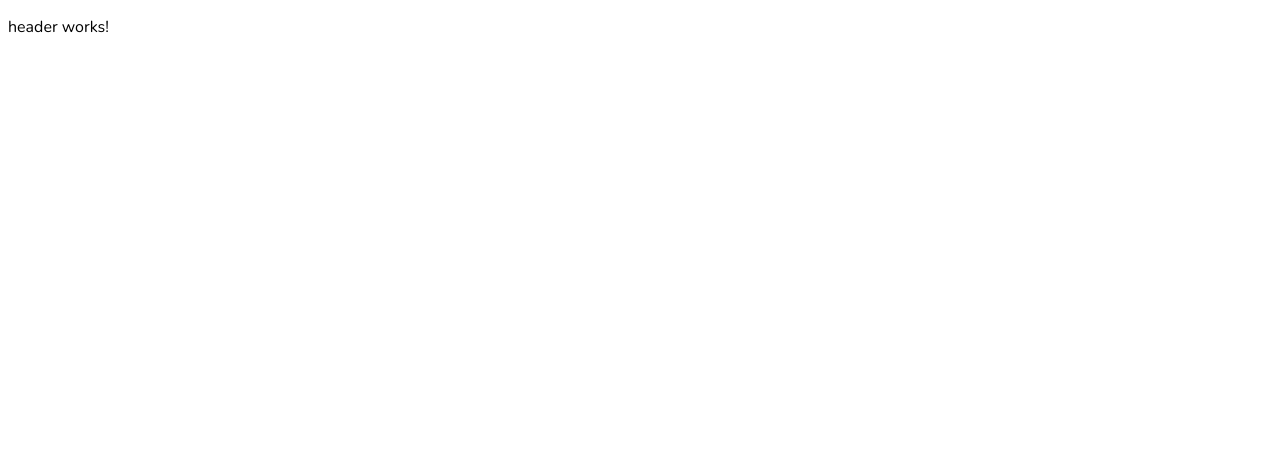
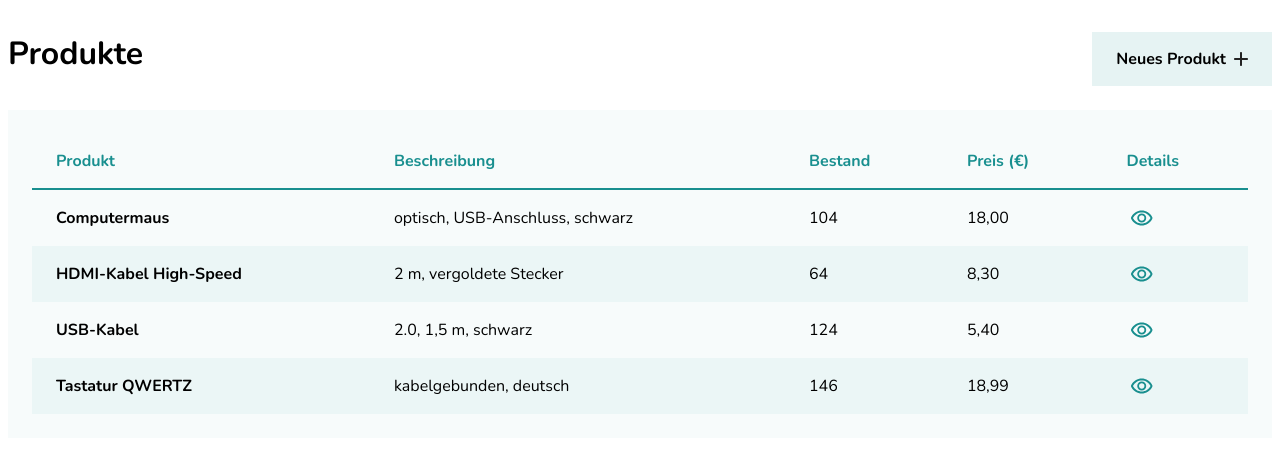
Before and after one commit to JonasMahlburg/Shopular, an Angular app: page / in a window 1280 px wide. Shown: the top 452 px of the page. Built offline with nearby package versions, Linux system fonts and the light colour scheme.

Commit message:
feat: adding HTML

```diff
--- a/src/app/app.html
+++ b/src/app/app.html
@@ -1,4 +1,4 @@
 <app-header></app-header>
-
+<app-product-list></app-product-list>
 
 <router-outlet />
--- a/src/app/app.ts
+++ b/src/app/app.ts
@@ -1,9 +1,10 @@
 import { Component, signal } from '@angular/core';
 import { RouterOutlet } from '@angular/router';
 import { Header } from './layout/header/header';
+import { ProductList } from './shared/components/product-list/product-list';
 
 @Component({
-  imports: [RouterOutlet, Header],
+  imports: [RouterOutlet, Header, ProductList],
   selector: 'app-root',
   styleUrl: './app.scss',
   templateUrl: './app.html',
--- a/src/app/layout/header/header.html
+++ b/src/app/layout/header/header.html
@@ -1 +1,19 @@
-<p>header works!</p>
+<header class="main-header">
+<h1 class="main-header__title">Produkte</h1>
+<a class="btn btn--primary">
+<span>Neues Produkt</span>
+<svg xmlns="http://www.w3.org/2000/svg" width="14" height="14" viewBox="0 0 14 14"
+fill="none">
+<path
+d="M6 8H1C0.716667 8 0.479167 7.90417 0.2875 7.7125C0.0958333 7.52083 0 7.28333
+0 7C0 6.71667 0.0958333 6.47917 0.2875 6.2875C0.479167 6.09583 0.716667 6 1 6H6V1C6
+0.716667 6.09583 0.479167 6.2875 0.2875C6.47917 0.0958333 6.71667 0 7 0C7.28333 0
+7.52083 0.0958333 7.7125 0.2875C7.90417 0.479167 8 0.716667 8 1V6H13C13.2833 6
+13.5208 6.09583 13.7125 6.2875C13.9042 6.47917 14 6.71667 14 7C14 7.28333 13.9042
+7.52083 13.7125 7.7125C13.5208 7.90417 13.2833 8 13 8H8V13C8 13.2833 7.90417 13.5208
+7.7125 13.7125C7.52083 13.9042 7.28333 14 7 14C6.71667 14 6.47917 13.9042 6.2875
+13.7125C6.09583 13.5208 6 13.2833 6 13V8Z"
+fill="#232323" />
+</svg>
+</a>
+</header>
--- a/src/app/shared/components/product-list/product-list.html
+++ b/src/app/shared/components/product-list/product-list.html
@@ -1 +1,47 @@
-<p>product-list works!</p>
+<section class="product-table-wrapper">
+  <table class="product-table" role="grid" aria-describedby="Produktliste">
+    <thead>
+      <tr>
+        <th>Produkt</th>
+        <th>Beschreibung</th>
+        <th>Bestand</th>
+        <th>Preis (€)</th>
+        <th>Details</th>
+      </tr>
+    </thead>
+
+    <tbody>
+      <tr role="link">
+        <td>Computermaus</td>
+        <td>optisch, USB-Anschluss, schwarz</td>
+        <td><span class="badge ok">104</span></td>
+        <td class="price">18,00</td>
+        <td><a class="btn--view" aria-label="Details anzeigen"></a></td>
+      </tr>
+
+      <tr role="link">
+        <td>HDMI-Kabel High-Speed</td>
+        <td>2 m, vergoldete Stecker</td>
+        <td><span class="badge low">64</span></td>
+        <td class="price">8,30</td>
+        <td><a class="btn--view" aria-label="Details anzeigen"></a></td>
+      </tr>
+
+      <tr role="link">
+        <td>USB-Kabel</td>
+        <td>2.0, 1,5 m, schwarz</td>
+        <td><span class="badge ok">124</span></td>
+        <td class="price">5,40</td>
+        <td><a class="btn--view" aria-label="Details anzeigen"></a></td>
+      </tr>
+
+      <tr routerLink="/edit">
+        <td>Tastatur QWERTZ</td>
+        <td>kabelgebunden, deutsch</td>
+        <td><span class="badge ok">146</span></td>
+        <td class="price">18,99</td>
+        <td><a class="btn--view" aria-label="Details anzeigen"></a></td>
+      </tr>
+    </tbody>
+  </table>
+</section>
```
